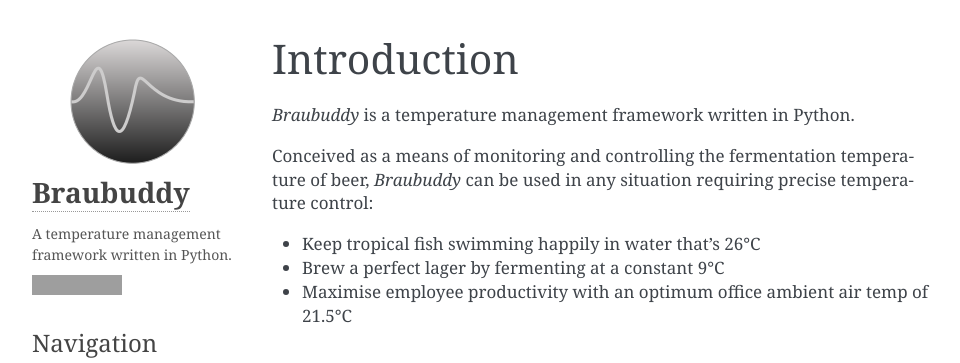
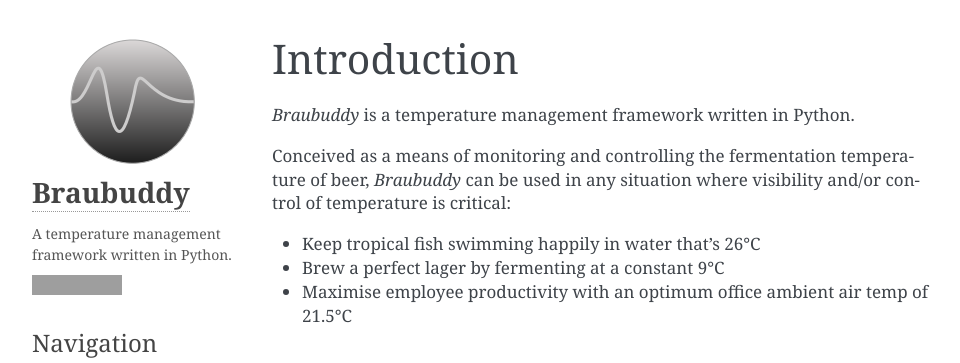
Before and after one commit to amorphic/braubuddy, a Sphinx documentation site: the page built from docs/introduction.rst, in a window 1280 px wide, cut to the strip 0-363 px from the top of the page. Shown: the whole strip, without its empty margins (148-1108 px from the left). Built offline with Sphinx 7.4.7, drawn with Linux system fonts in a browser that asks for light colours; grey boxes are pictures that could not be loaded.

Commit message:
Refine Braubuddy blurb.

```diff
--- a/README.rst
+++ b/README.rst
@@ -5,7 +5,7 @@
 
 *Braubuddy* is a temperature management framework written in Python.
 
-Conceived as a means of monitoring and controlling the fermentation temperature of beer, *Braubuddy* can be used in any situation requiring precise temperature control:
+Conceived as a means of monitoring and controlling the fermentation temperature of beer, *Braubuddy* can be used in any situation where visibility and/or control of temperature is critical:
 
 - Keep tropical fish swimming happily in water that's 26°C
 - Brew a perfect lager by fermenting at a constant 9°C
@@ -31,7 +31,7 @@ Time-series temperature, heating and cooling metrics may be consumed programatic
 Outputs
 ^^^^^^^
 
-*Braubuddy* outputs allow metric values to be recorded in a variety of formats or published directly to external services.
+*Braubuddy* outputs allow metric values to be recorded in a variety of formats or published directly to external services including Graphite, Librato and Twitter.
 
 Extensible
 ^^^^^^^^^^
--- a/docs/introduction.rst
+++ b/docs/introduction.rst
@@ -3,7 +3,7 @@ Introduction
 
 *Braubuddy* is a temperature management framework written in Python.
 
-Conceived as a means of monitoring and controlling the fermentation temperature of beer, *Braubuddy* can be used in any situation requiring precise temperature control:
+Conceived as a means of monitoring and controlling the fermentation temperature of beer, *Braubuddy* can be used in any situation where visibility and/or control of temperature is critical:
 
 - Keep tropical fish swimming happily in water that's 26°C
 - Brew a perfect lager by fermenting at a constant 9°C
```
